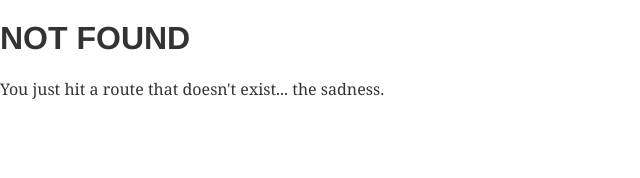
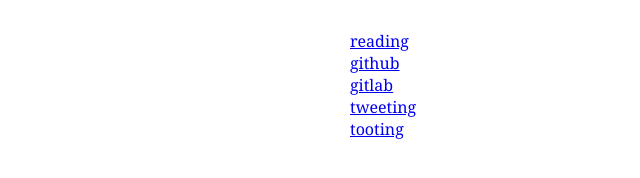
Before and after one commit to keywordnew/keywordnew.github.io, a Gatsby site: page /living in a window 1280 px wide. Before the commit this address had no page. Shown: the whole page, without its empty margins (0-640 px from the left). Built offline with nearby package versions, Linux system fonts and the light colour scheme; Gatsby itself is replaced by a stand-in of ours; what typography-theme-lincoln would draw is missing.

Commit message:
Update link categories
* Replace 'workshops' with 'communities'
* Add 'living' for casual shit

```diff
--- /dev/null
+++ b/src/pages/living.js
@@ -0,0 +1,33 @@
+import React from 'react'
+import Main from '../components/main'
+import Activity from '../components/activity'
+
+export default () => (
+  <Main>
+    <Activity
+      name="reading"
+      url="https://www.goodreads.com/user/show/4748872-manil"
+    />
+
+    <Activity
+      name="github"
+      url="https://github.com/keywordnew"
+    />
+
+    <Activity
+      name="gitlab"
+      url="https://gitlab.com/keywordnew"
+    />
+
+    <Activity
+      name="tweeting"
+      url="https://twitter.com/keywordnew"
+    />
+
+
+    <Activity
+      name="tooting"
+      url="https://toot.cafe/@manil"
+    />
+  </Main>
+)
```
Also changed, not shown: src/pages/communities.js (renamed from src/pages/working.js, +0 -10 lines).
